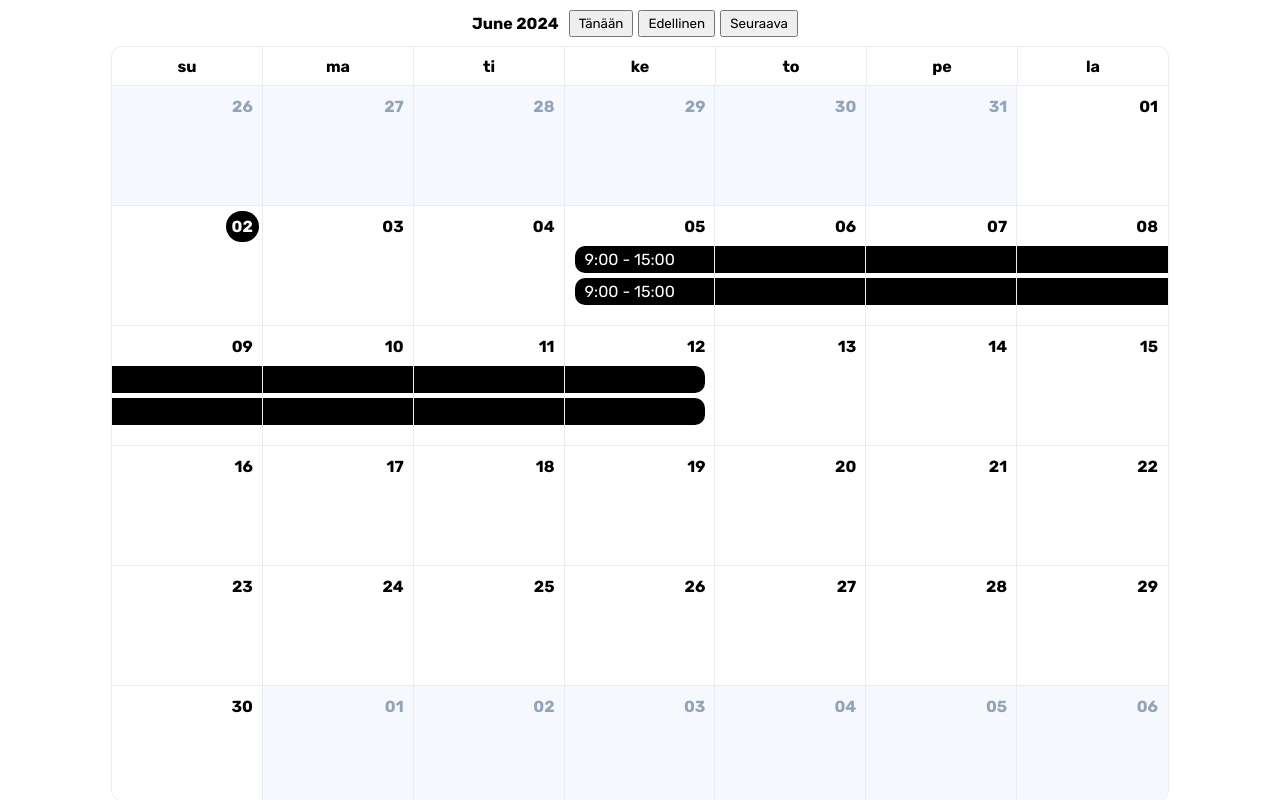
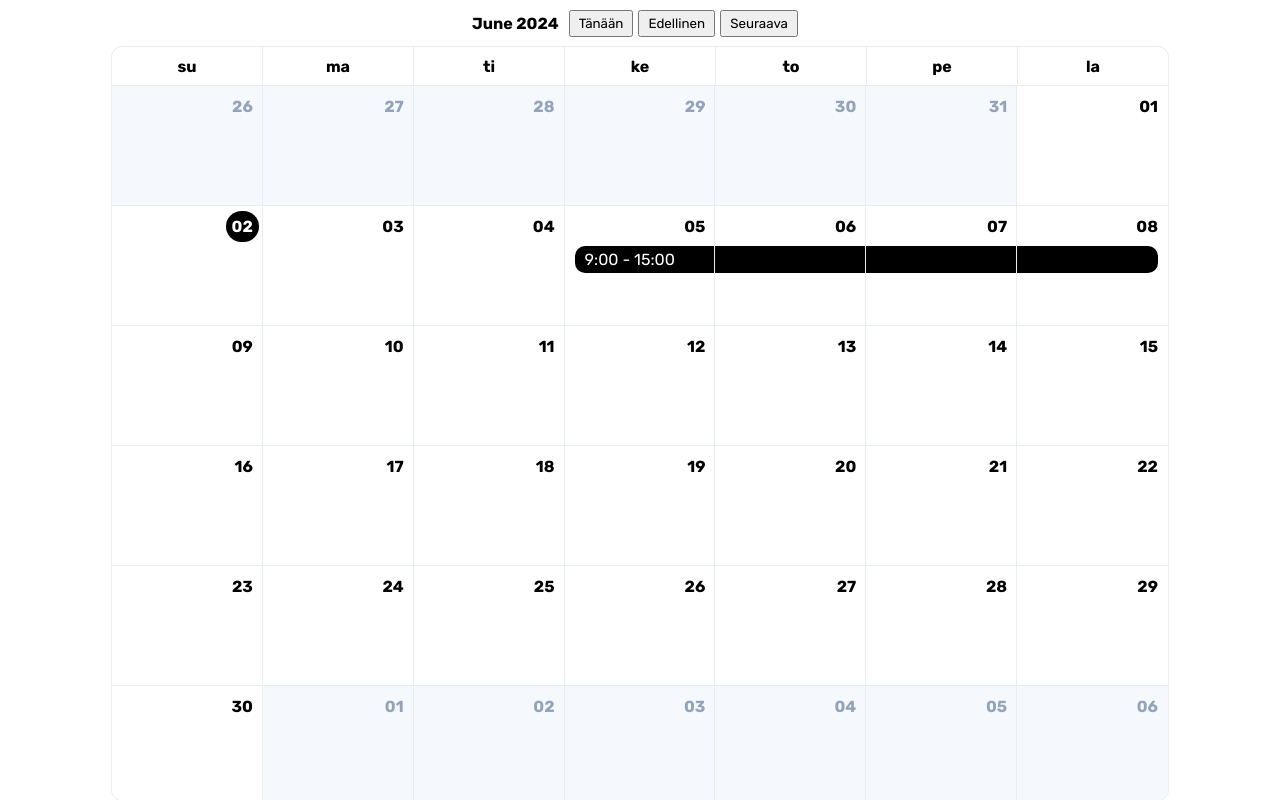
Before and after one commit to Corned/react-calendar, a React (Vite) app: page / in a window 1280 px wide. Built offline with nearby package versions, Linux system fonts and the light colour scheme.

Commit message:
figuring out how to display data in calendar

```diff
--- a/src/App.tsx
+++ b/src/App.tsx
@@ -16,13 +16,7 @@ const days = [
 const mockData = [
   {
     start: moment([2024, 5, 5]),
-    end: moment([2024, 5, 12]),
-    label: "9:00 - 15:00",
-    color: "red",
-  },
-  {
-    start: moment([2024, 5, 5]),
-    end: moment([2024, 5, 12]),
+    end: moment([2024, 5, 8]),
     label: "9:00 - 15:00",
     color: "red",
   },
@@ -83,8 +77,18 @@ const Calendar = () => {
       date: moment([ nextMonth.year(), nextMonth.month(), dayNumber - daysInPreviousAndCurrent + 1 ]),
       currentMonth: false,
     })
+  }
 
-  }
+
+  const testing = []
+  const a = mockData.map((data) => {
+    const columnsOccupied = data.end.diff(data.start, "days") + 1
+    const rowsOccupied = Math.ceil((columnsOccupied + data.start.day()) / columns)
+
+    console.log({ rowsOccupied, columnsOccupied });
+
+  })
+
 
   console.timeEnd("items")
 
```
